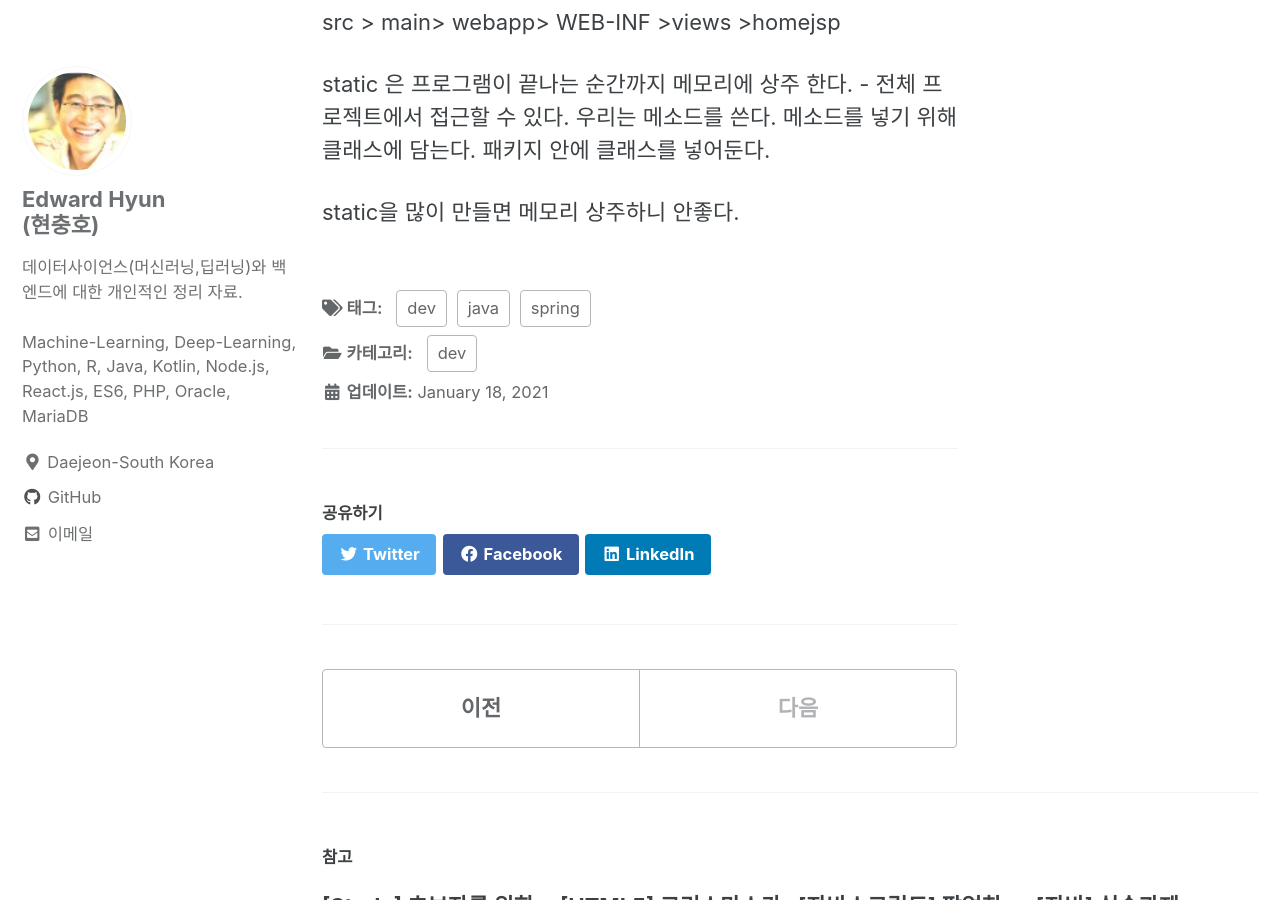
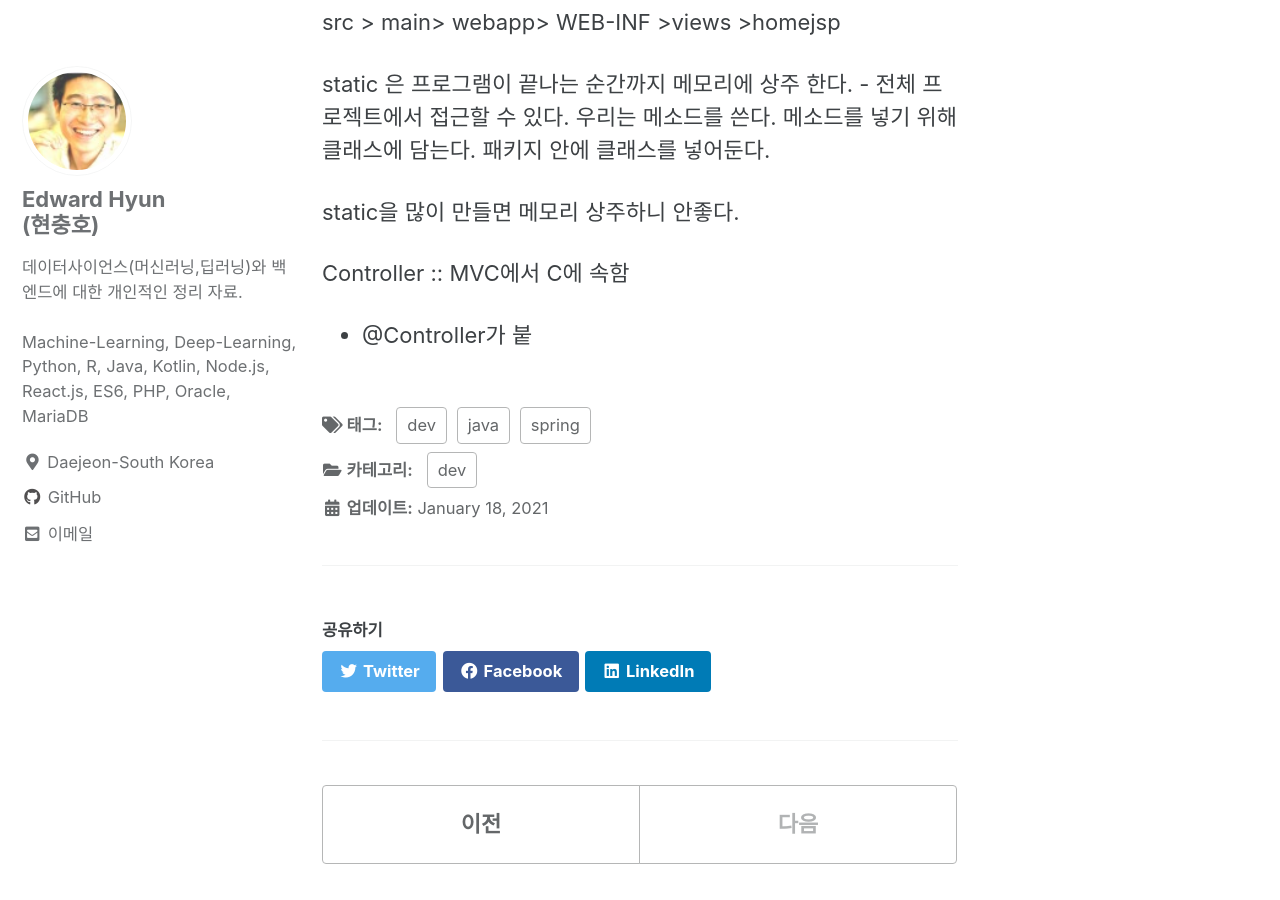
Before and after one commit to iamhch24/iamhch24.github.io, a Jekyll site: the page built from _posts/2021-01-18-[스터디] 스프링 프레임워크.md, in a window 1280 px wide and 900 px high, scrolled down 2052 px. Built offline with Jekyll 4.4.1, drawn with Linux system fonts in a browser that asks for light colours; cached includes are drawn as plain includes; some of the changed lines change nothing that is shown.

Commit message:
_posts/2021-01-18-[스터디] 스프링 프레임워크.md updated from https://stackedit.io/

```diff
--- a/_posts/2021-01-18-[스터디] 스프링 프레임워크.md
+++ b/_posts/2021-01-18-[스터디] 스프링 프레임워크.md
@@ -85,7 +85,8 @@ static 은 프로그램이 끝나는 순간까지 메모리에 상주 한다. -
 
 static을 많이 만들면 메모리 상주하니 안좋다.
 
-
+Controller :: MVC에서 C에 속함
+- @Controller가 붙
 
 
 
@@ -98,6 +99,6 @@ static을 많이 만들면 메모리 상주하니 안좋다.
 
 
 <!--stackedit_data:
-eyJoaXN0b3J5IjpbMTY3MTk0MDY4NywtNjE4OTY5NjcyLDkxMD
-g3Mjc4Niw3MTkxMzE3NjUsLTE4OTk2NjM4NDNdfQ==
+eyJoaXN0b3J5IjpbLTEyMDIwNDkwODksLTYxODk2OTY3Miw5MT
+A4NzI3ODYsNzE5MTMxNzY1LC0xODk5NjYzODQzXX0=
 -->
```
